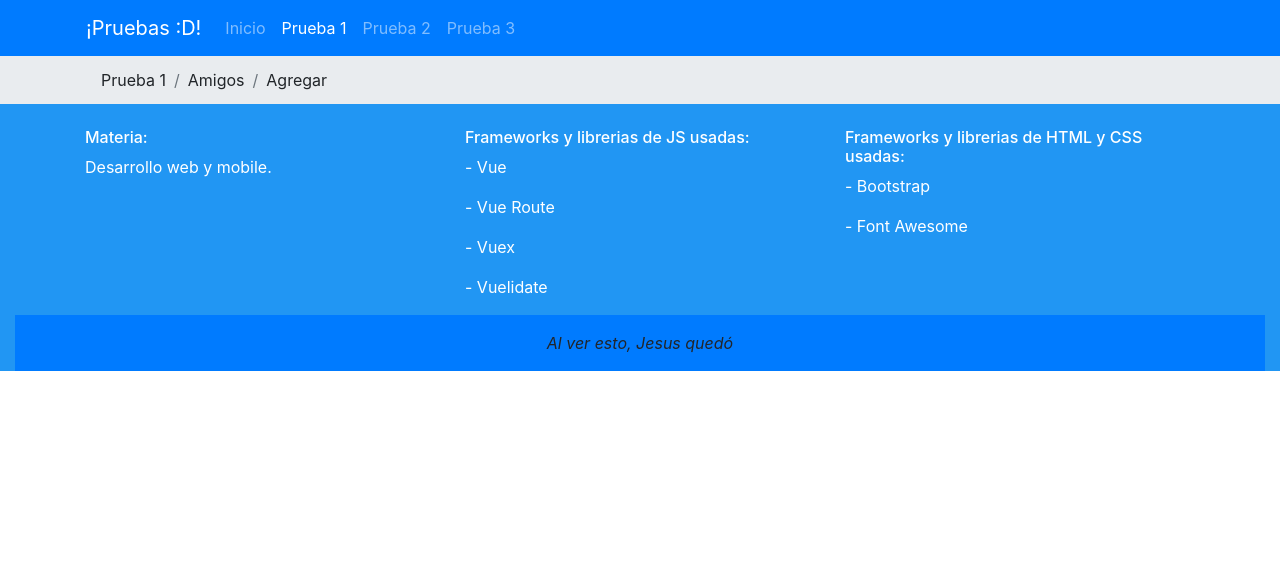
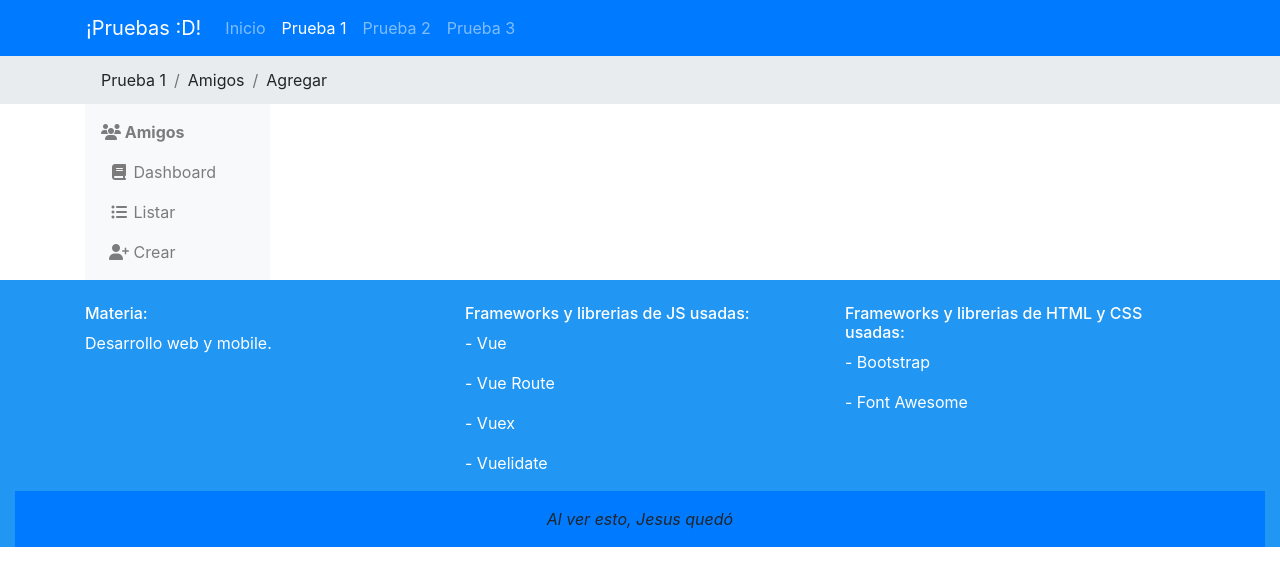
Before and after one commit to HernanFAR/refactored-disco, a Vue app: page /prueba1/friend/agregar in a window 1280 px wide. Shown: the top 586 px of the page. Built offline with nearby package versions, Linux system fonts and the light colour scheme; what vue-sweetalert2 would draw is missing.

Commit message:
Se hizo el dashboard de los amigos

```diff
--- a/src/components/Nav.vue
+++ b/src/components/Nav.vue
@@ -15,14 +15,14 @@
     <div class="collapse navbar-collapse" id="navbarNav">
       <ul class="navbar-nav">
         <li class="nav-item">
-          <router-link class="nav-link" :class="is('Home')" to="/"
+          <router-link class="nav-link" :class="isModuleRoute('home')" to="/"
             >Inicio</router-link
           >
         </li>
         <li class="nav-item">
           <router-link
             class="nav-link"
-            :class="is('Prueba1')"
+            :class="isModuleRoute('friend')"
             to="/prueba1/friend"
             >Prueba 1</router-link
           >
@@ -69,11 +69,11 @@ export default {
         }
       });
     },
-    is(id) {
-      let routeId = this.$route.meta.id;
+    isModuleRoute(module) {
+      let routeModule = this.$route.meta.module;
 
       return {
-        active: routeId == id
+        active: routeModule == module
       };
     }
   }
--- a/src/components/Prueba1/Asidebar.vue
+++ b/src/components/Prueba1/Asidebar.vue
@@ -10,26 +10,18 @@
           <li class="nav-item">
             <a class="nav-link pl-0 text-nowrap" href="#">
               <i class="fa fa-users fa-fw"></i>
-              <span class="font-weight-bold">Amigos</span>
+              <span class="font-weight-bold"> {{ moduleName }}</span>
             </a>
           </li>
-          <li class="nav-item">
-            <a class="nav-link pl-0" href="#">
-              <i class="fa fa-book fa-fw"></i>
-              <span class="d-none d-md-inline">Dashboard</span>
-            </a>
-          </li>
-          <li class="nav-item">
-            <a class="nav-link pl-0" href="#">
-              <i class="fa fa-list-ul fa-fw"></i>
-              <span class="d-none d-md-inline">Listar</span>
-            </a>
-          </li>
-          <li class="nav-item">
-            <a class="nav-link pl-0" href="#">
-              <i class="fa fa-user-plus fa-fw"></i>
-              <span class="d-none d-md-inline">Crear</span>
-            </a>
+          <li class="nav-item" v-for="(link, index) in links" :key="index">
+            <router-link
+              class="nav-link"
+              :class="isExactRoute(link.module, link.type)"
+              :to="link.url"
+            >
+              <i :class="link.icon"></i>
+              <span class="d-none d-md-inline"> {{ link.name }}</span>
+            </router-link>
           </li>
         </ul>
       </div>
@@ -39,6 +31,24 @@
 
 <script>
 export default {
-  name: "AsidebarFriends"
+  name: "Asidebar",
+  props: {
+    // moduleName, es un string
+    moduleName: String,
+    // links es un arreglo de objetos, y estos tienen 3 atributos: La URL, el icono, el identificador y el nombre del link.
+    links: Array
+  },
+  methods: {
+    isExactRoute(module, type) {
+      let routeModule = this.$route.meta.module;
+      let routeType = this.$route.meta.type;
+
+      let isMatch = routeModule === module && routeType === type;
+
+      return {
+        active: routeType === isMatch
+      };
+    }
+  }
 };
 </script>
--- a/src/router/index.js
+++ b/src/router/index.js
@@ -11,7 +11,8 @@ const HomeRoutes = [
     name: "Home",
     component: Home,
     meta: {
-      id: "Home",
+      module: "home",
+      type: "home",
       ubication: ["Home"]
     }
   }
@@ -23,7 +24,8 @@ const FriendRoutes = [
     path: "/prueba1/friend",
     name: "Dashboard amigos",
     meta: {
-      id: "Prueba1",
+      module: "friend",
+      type: "dash",
       ubication: ["Prueba 1", "Amigos", "Dashboard"]
     },
     component: () => import("../views/Prueba1/Dashboard.vue")
@@ -33,7 +35,8 @@ const FriendRoutes = [
     path: "/prueba1/friend/listar",
     name: "Listar tus amigos",
     meta: {
-      id: "Prueba1",
+      module: "friend",
+      type: "list",
       ubication: ["Prueba 1", "Amigos", "Listar"]
     },
     component: () => import("../views/Prueba1/List.vue")
@@ -43,7 +46,8 @@ const FriendRoutes = [
     path: "/prueba1/friend/agregar",
     name: "Agregar un amigo",
     meta: {
-      id: "Prueba1",
+      module: "friend",
+      type: "add",
       ubication: ["Prueba 1", "Amigos", "Agregar"]
     },
     component: () => import("../views/Prueba1/Create.vue")
@@ -53,7 +57,8 @@ const FriendRoutes = [
     path: "/prueba1/friend/:id/editar",
     name: "Editar un amigo",
     meta: {
-      id: "Prueba1",
+      module: "friend",
+      type: "edit",
       ubication: ["Prueba 1", "Amigos", "Editar"]
     },
     component: () => import("../views/Prueba1/Edit.vue")
@@ -63,7 +68,8 @@ const FriendRoutes = [
     path: "/prueba1/friend/:id/detalle",
     name: "Detallar un amigo",
     meta: {
-      id: "Prueba1",
+      module: "friend",
+      type: "detail",
       ubication: ["Prueba 1", "Amigos", "Detalle"]
     },
     component: () => import("../views/Prueba1/Detail.vue")
@@ -73,7 +79,8 @@ const FriendRoutes = [
     path: "/prueba1/friend/:id/eliminar",
     name: "Eliminar un amigo",
     meta: {
-      id: "Prueba1",
+      module: "friend",
+      type: "delete",
       ubication: ["Prueba 1", "Amigos", "Eliminar"]
     },
     component: () => import("../views/Prueba1/Delete.vue")
--- a/src/views/Prueba1/Create.vue
+++ b/src/views/Prueba1/Create.vue
@@ -0,0 +1,46 @@
+<template>
+  <div class="container">
+    <div class="row">
+      <div class="col-12">
+        <AsideBar moduleName="Amigos" :links="links" />
+      </div>
+    </div>
+  </div>
+</template>
+
+<script>
+import AsideBar from "@/components/Prueba1/Asidebar.vue";
+
+export default {
+  components: {
+    AsideBar
+  },
+  data() {
+    return {
+      links: [
+        {
+          module: "friend",
+          type: "dash",
+          url: "/prueba1/friend",
+          icon: "fa fa-book fa-fw",
+          name: "Dashboard"
+        },
+        {
+          module: "friend",
+          type: "list",
+          url: "/prueba1/friend/listar",
+          icon: "fa fa-list-ul fa-fw",
+          name: "Listar"
+        },
+        {
+          module: "friend",
+          type: "add",
+          url: "/prueba1/friend/agregar",
+          icon: "fa fa-user-plus fa-fw",
+          name: "Crear"
+        }
+      ]
+    };
+  }
+};
+</script>
--- a/src/views/Prueba1/Dashboard.vue
+++ b/src/views/Prueba1/Dashboard.vue
@@ -2,7 +2,7 @@
   <div class="container">
     <div class="row">
       <div class="col-12">
-        <AsideBar />
+        <AsideBar moduleName="Amigos" :links="links" />
       </div>
     </div>
   </div>
@@ -14,6 +14,33 @@ import AsideBar from "@/components/Prueba1/Asidebar.vue";
 export default {
   components: {
     AsideBar
+  },
+  data() {
+    return {
+      links: [
+        {
+          module: "friend",
+          type: "dash",
+          url: "/prueba1/friend",
+          icon: "fa fa-book fa-fw",
+          name: "Dashboard"
+        },
+        {
+          module: "friend",
+          type: "list",
+          url: "/prueba1/friend/listar",
+          icon: "fa fa-list-ul fa-fw",
+          name: "Listar"
+        },
+        {
+          module: "friend",
+          type: "add",
+          url: "/prueba1/friend/agregar",
+          icon: "fa fa-user-plus fa-fw",
+          name: "Crear"
+        }
+      ]
+    };
   }
 };
 </script>
--- a/src/views/Prueba1/List.vue
+++ b/src/views/Prueba1/List.vue
@@ -0,0 +1,46 @@
+<template>
+  <div class="container">
+    <div class="row">
+      <div class="col-12">
+        <AsideBar moduleName="Amigos" :links="links" />
+      </div>
+    </div>
+  </div>
+</template>
+
+<script>
+import AsideBar from "@/components/Prueba1/Asidebar.vue";
+
+export default {
+  components: {
+    AsideBar
+  },
+  data() {
+    return {
+      links: [
+        {
+          module: "friend",
+          type: "dash",
+          url: "/prueba1/friend",
+          icon: "fa fa-book fa-fw",
+          name: "Dashboard"
+        },
+        {
+          module: "friend",
+          type: "list",
+          url: "/prueba1/friend/listar",
+          icon: "fa fa-list-ul fa-fw",
+          name: "Listar"
+        },
+        {
+          module: "friend",
+          type: "add",
+          url: "/prueba1/friend/agregar",
+          icon: "fa fa-user-plus fa-fw",
+          name: "Crear"
+        }
+      ]
+    };
+  }
+};
+</script>
```
